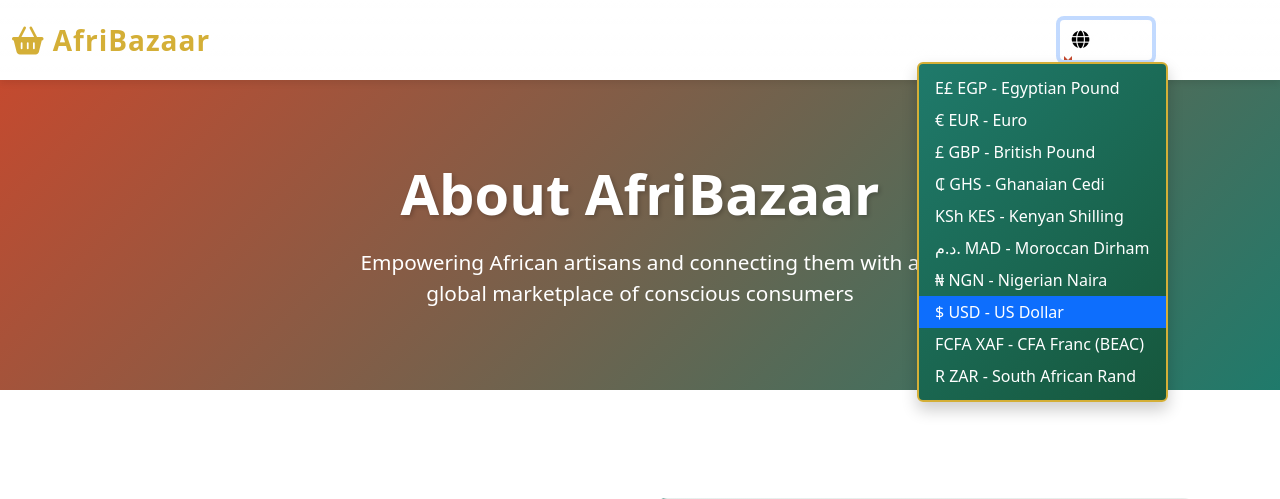
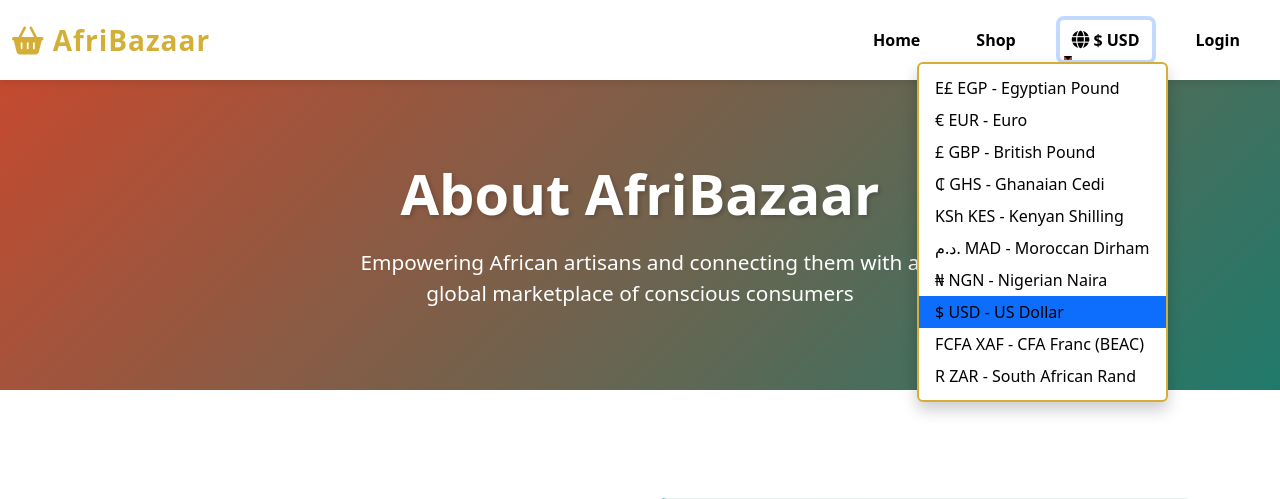
Before and after one commit to FINAMOU01/globalmart-erd-project, a Django app: page /about/ in a window 1280 px wide, after a click on "$ USD". Shown: the top 499 px of the page. Run offline with Django 5.2, Linux system fonts and the light colour scheme; data comes from the database, SQL or seed files in the repository.

Commit message:
Fix navbar - white background with black text links

```diff
--- a/ecommerce/afribazaar/static/css/style.css
+++ b/ecommerce/afribazaar/static/css/style.css
@@ -117,7 +117,7 @@ a:hover {
 
 /* ==================== NAVBAR ==================== */
 .afribazaar-navbar {
-    background: linear-gradient(90deg, var(--color-emerald) 0%, var(--color-black) 100%);
+    background: #FFFFFF;
     box-shadow: var(--shadow-md);
     padding: var(--spacing-md) 0;
 }
@@ -130,7 +130,7 @@ a:hover {
 }
 
 .afribazaar-navbar .nav-link {
-    color: #FFFFFF !important;
+    color: #000000 !important;
     font-weight: 600;
     transition: all 0.3s ease;
     margin: 0 var(--spacing-md);
@@ -166,13 +166,13 @@ a:hover {
 }
 
 .afribazaar-navbar .dropdown-menu {
-    background: linear-gradient(135deg, #1F7A6B 0%, #16573c 100%) !important;
+    background: #FFFFFF !important;
     border: 2px solid var(--color-gold);
     box-shadow: 0 8px 16px rgba(0, 0, 0, 0.2);
 }
 
 .afribazaar-navbar .dropdown-menu .dropdown-item {
-    color: #ffffff !important;
+    color: #000000 !important;
     font-weight: 500;
     transition: all 0.2s ease;
 }
@@ -1206,11 +1206,12 @@ button {
     font-size: 1.35rem;
     font-weight: 600;
     margin-bottom: var(--spacing-xs);
+    color: var(--color-white);
 }
 
 .category-count {
     font-size: 0.9rem;
-    color: var(--color-gray-300);
+    color: var(--color-gold);
     margin-bottom: var(--spacing-sm);
 }
 
--- a/ecommerce/afribazaar/templates/base.html
+++ b/ecommerce/afribazaar/templates/base.html
@@ -12,7 +12,7 @@
 </head>
 <body>
     <!-- Navigation -->
-    <nav class="navbar navbar-expand-lg navbar-dark afribazaar-navbar">
+    <nav class="navbar navbar-expand-lg navbar-light afribazaar-navbar">
         <div class="container-fluid">
             <a class="navbar-brand fw-bold" href="{% url 'home' %}">
                 <i class="fas fa-shopping-basket"></i> AfriBazaar
```
